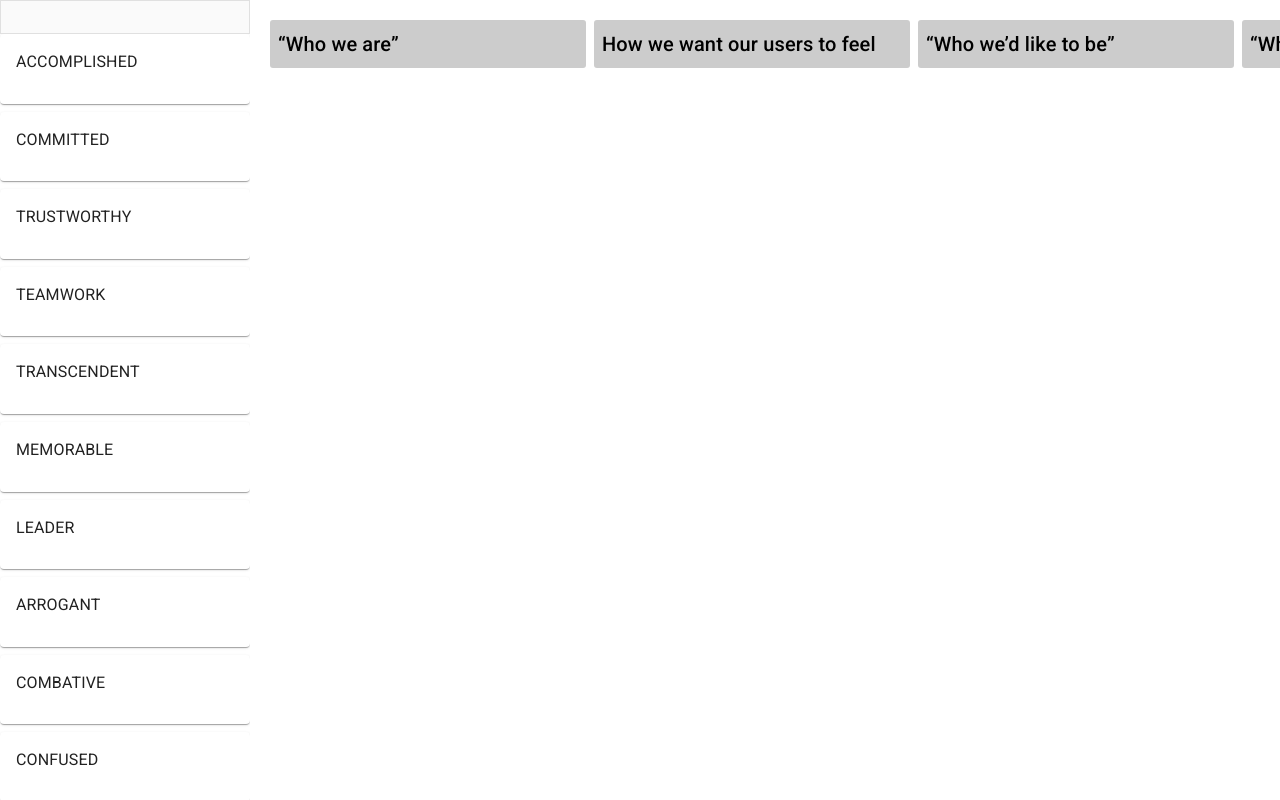
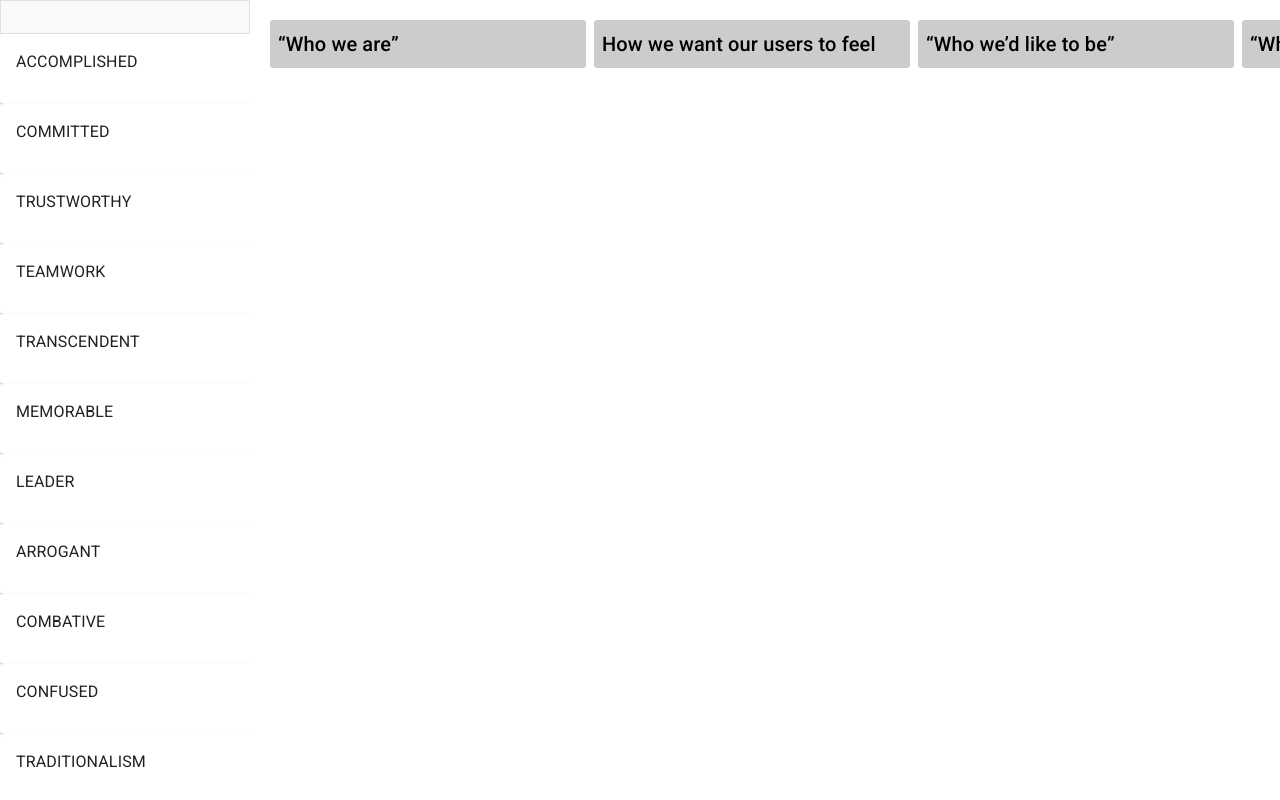
Before and after one commit to naughty-code/trello-clone, a React (Create React App) app: page / in a window 1280 px wide. Shown: the top 800 px of the page. Built offline with nearby package versions, Linux system fonts and the light colour scheme.

Commit message:
Added very buggy virtual list for drag and drop

```diff
--- a/src/components/SideMenu.js
+++ b/src/components/SideMenu.js
@@ -2,6 +2,7 @@ import React from 'react';
 import { Droppable } from "react-beautiful-dnd";
 import useAutocomplete from '@material-ui/lab/useAutocomplete';
 import { makeStyles } from '@material-ui/core/styles';
+import { FixedSizeList as List } from 'react-window';
 
 import InputBase from '@material-ui/core/InputBase';
 
@@ -46,7 +47,7 @@ export default function({ list, ...other }) {
     getRootProps,
     // getInputLabelProps,
     getInputProps,
-    getListboxProps,
+    // getListboxProps,
     getOptionProps,
     groupedOptions,
 
@@ -60,17 +61,55 @@ export default function({ list, ...other }) {
     ...other
   });
 
-  const renderOptions = (groupedOptions) => {
+  const Row = ({ data, index, style }) => {
+
+    const item = data[index];
+
+    return (
+      <TrelloCard
+        { ...getOptionProps({ item, index }) }
+        key={ item.id }
+        { ...item }
+        index={ index }
+        cardStyle={ style }
+      />
+    )
+  };
+
+  const renderOptions = (provided, snapshot, groupedOptions) => {
+
+    //{ ...provided.droppableProps }
+
+    const itemCount = snapshot.isUsingPlaceholder
+      ? groupedOptions.length + 1
+      : groupedOptions.length;
 
     if ( !groupedOptions || groupedOptions.length <= 0 )
       return null;
 
     return (
-      <>
-        { groupedOptions.map((card, index) => (
-          <TrelloCard { ...getOptionProps({ card, index }) } key={ card.id } { ...card } index={ index } />
-        )) }
-      </>
+      <List
+        height={800}
+        itemCount={ itemCount }
+        itemSize={70}
+        width={300}
+        outerRef={ provided.innerRef }
+        itemData={ groupedOptions }
+      >
+        { Row }
+      </List>
+    );
+  }
+
+  const renderClone = (provided, snapshot, rubric) => {
+    return (
+      <div
+        {...provided.draggableProps}
+        {...provided.dragHandleProps}
+        ref={provided.innerRef}
+      >
+        Item id: {rubric.draggableId}
+      </div>
     );
   }
 
@@ -81,15 +120,13 @@ export default function({ list, ...other }) {
         <InputBase { ...getInputProps() } className={ classes.input } fullWidth />
       </div>
 
-      <Droppable droppableId={ list.id }>
+      <Droppable
+        droppableId={ list.id }
+        mode="virtual"
+        renderClone={ renderClone }
+      >
 
-        { (provided) => (
-            <div { ...provided.droppableProps } ref={ provided.innerRef }>
-              { renderOptions(groupedOptions) }
-              { provided.placeholder }
-            </div>
-          )
-        }
+        { (provided, snapshot) => renderOptions(provided, snapshot, groupedOptions) }
 
       </Droppable>
 
--- a/src/components/TrelloCard.js
+++ b/src/components/TrelloCard.js
@@ -9,9 +9,10 @@ const CardContainer = styled.div`
     margin-bottom: 8px;
 `;
 
-const TrelloCard = ({ text,  id, index }) => {
+const TrelloCard = ({ text, id, index, cardStyle }) => {
+  console.log(cardStyle)
   return (
-        <Draggable draggableId={String(id)} index={index}>
+    <Draggable draggableId={id} index={index}>
       {
         provided => (
           <CardContainer
@@ -19,7 +20,7 @@ const TrelloCard = ({ text,  id, index }) => {
             {...provided.draggableProps}
             {...provided.dragHandleProps}
           >
-                        <Card>
+            <Card style={ cardStyle }>
               <CardContent>
                 <Typography
                   gutterBottom
```
Lines whose indentation alone changed are shown as unchanged.
